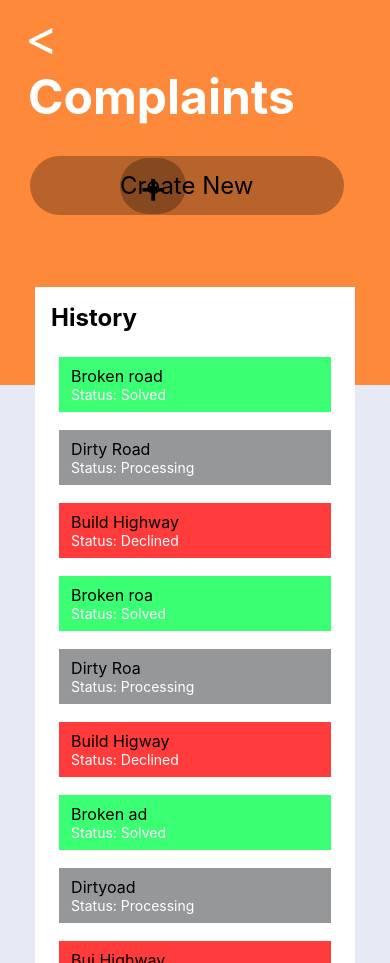
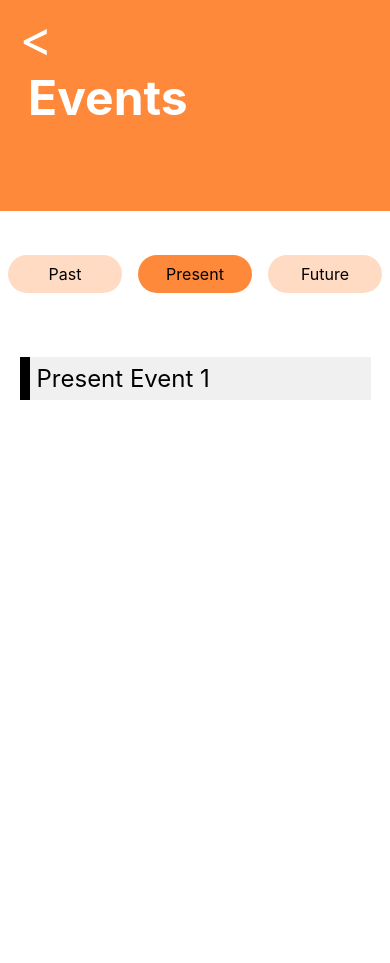
Before and after one commit to EffDuBois/poll-app, a React Native app: screen /ComplaintsPage in a window 390 px wide. After the commit the page ends 844 px from the top, so only its background shows below. Built offline with nearby package versions, Linux system fonts and the light colour scheme.

Commit message:
Made components more reponsive

```diff
--- a/App.js
+++ b/App.js
@@ -20,10 +20,10 @@
             header: () => null,
           }}
         >
-          <Stack.Screen name="LoginPage" component={LoginPage} />
-          <Stack.Screen name="HomePage" component={HomePage} />
-          <Stack.Screen name="ComplaintsPage" component={ComplaintsPage} />
-          <Stack.Screen name="ComplaintsForm" component={ComplaintsForm} />
+          {/* <Stack.Screen name="LoginPage" component={LoginPage} /> */}
+          {/* <Stack.Screen name="HomePage" component={HomePage} /> */}
+          {/* <Stack.Screen name="ComplaintsPage" component={ComplaintsPage} /> */}
+          {/* <Stack.Screen name="ComplaintsForm" component={ComplaintsForm} /> */}
           <Stack.Screen name="EventsPage" component={EventsPage} />
         </Stack.Navigator>
       </NavigationContainer>
--- a/Components/Util/AddComplaintButton.js
+++ b/Components/Util/AddComplaintButton.js
@@ -23,10 +23,10 @@
 const styles = StyleSheet.create({
 
     addButton: {
-      margin: 30,
-      alignSelf: "center",
+      marginHorizontal: '10.5%',
+      marginVertical: '5%',
       backgroundColor: "rgba(0, 0, 0, 0.28)",
-      borderRadius: 100,
+      borderRadius: 1000,
       paddingVertical: 15,
       paddingHorizontal: 90,
     },
--- a/Components/Util/BackButton.js
+++ b/Components/Util/BackButton.js
@@ -19,8 +19,8 @@
 const styles = StyleSheet.create({
 
     backButton: {
-      marginLeft: 25,
-      marginTop: 7,
+      marginHorizontal: '5%',
+      marginTop: '2%',
       alignSelf: 'flex-start',
     },
 
--- a/Components/Util/ComplaintCard.js
+++ b/Components/Util/ComplaintCard.js
@@ -13,9 +13,9 @@
 
 const styles = StyleSheet.create({
   card: {
-    width: "85%",
-    margin: 9,
-    alignSelf: "center",
+    flex: 1,
+    marginHorizontal: '5%',
+    marginVertical: '3%',
     paddingVertical: 9,
     paddingHorizontal: 12,
   },
--- a/Components/Util/EventCard.js
+++ b/Components/Util/EventCard.js
@@ -12,9 +12,9 @@
 
 const styles = StyleSheet.create({
     card: {
-        alignSelf: "stretch",
+        flex: 1,
+        margin: '5%',
         backgroundColor: 'rgba(0, 0, 0, 0.06)',
-        margin: '5%',
         borderLeftWidth: 10,
         padding: 7,
     }
--- a/Components/Util/MenuButton.js
+++ b/Components/Util/MenuButton.js
@@ -17,8 +17,8 @@
 
 const styles = StyleSheet.create({
   SelectButton: {
-    width: "35%",
-    height: "83%",
+    flex: 1,
+    margin: '5%',
     padding: "5%",
     borderRadius: 20,
     justifyContent: "flex-end",
```
